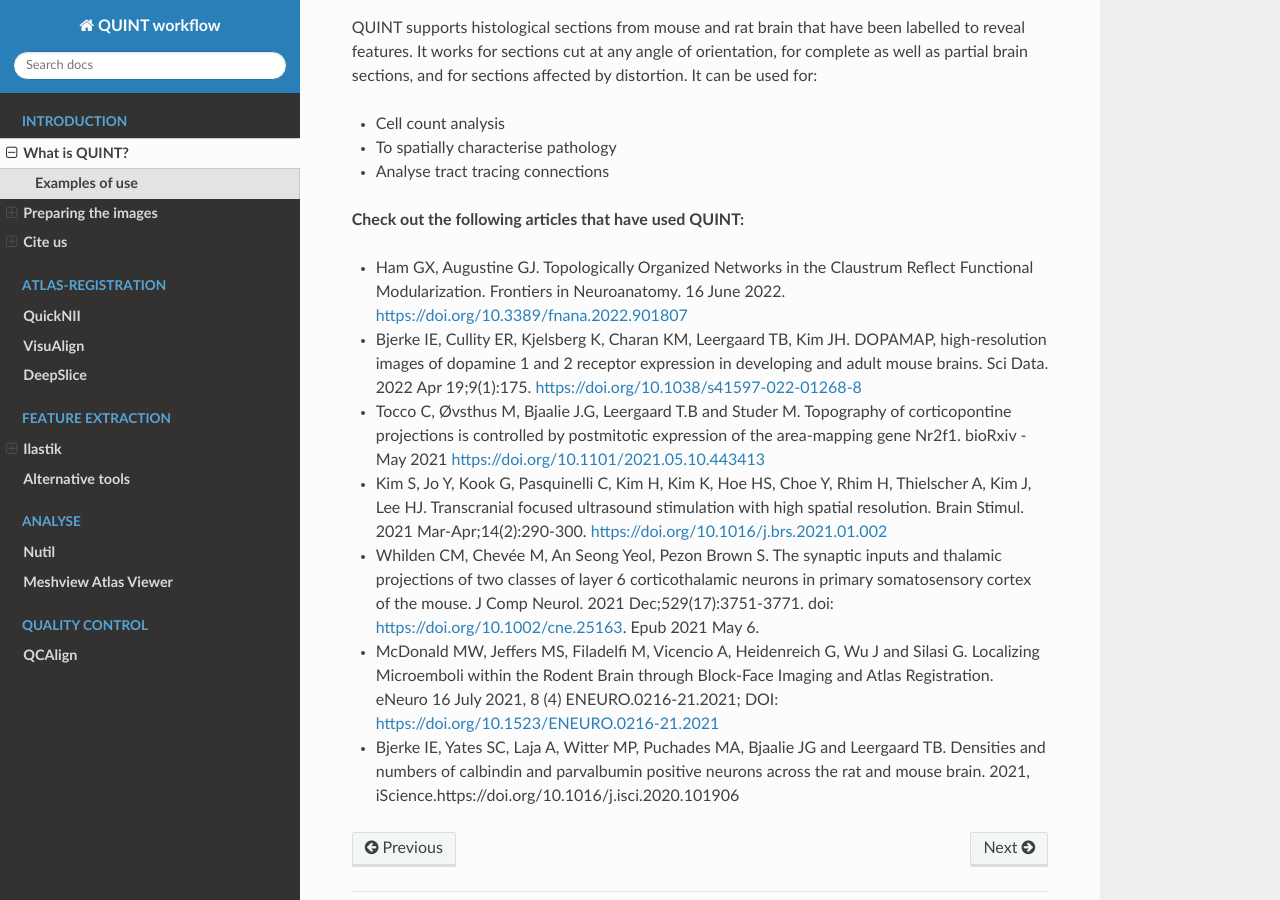
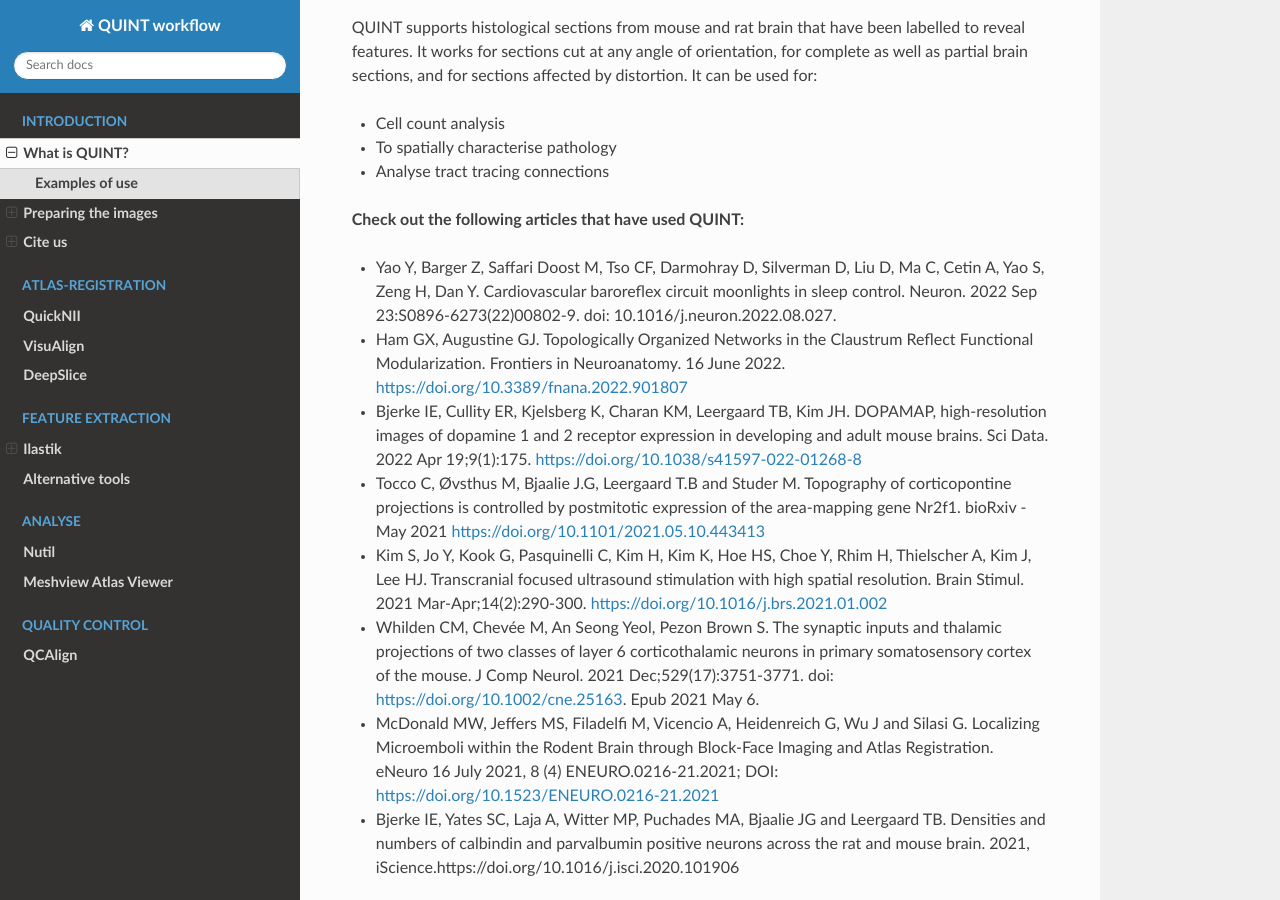
Before and after one commit to Neural-Systems-at-UIO/QUINT_workflow, a Sphinx documentation site: the page built from docs/QUINTintro.rst, in a window 1280 px wide and 900 px high, scrolled down 1571 px. Built offline with Sphinx 7.4.7 and the Read the Docs theme 2.0.0, drawn with Linux system fonts in a browser that asks for light colours.

Commit message:
Update QUINTintro.rst

```diff
--- a/docs/QUINTintro.rst
+++ b/docs/QUINTintro.rst
@@ -39,6 +39,8 @@
 
 **Check out the following articles that have used QUINT:**
 
+* Yao Y, Barger Z, Saffari Doost M, Tso CF, Darmohray D, Silverman D, Liu D, Ma C, Cetin A, Yao S, Zeng H, Dan Y. Cardiovascular baroreflex circuit moonlights in sleep control. Neuron. 2022 Sep 23:S0896-6273(22)00802-9. doi: 10.1016/j.neuron.2022.08.027.
+
 * Ham GX, Augustine GJ. Topologically Organized Networks in the Claustrum Reflect Functional Modularization. Frontiers in Neuroanatomy. 16 June 2022. https://doi.org/10.3389/fnana.2022.901807
 
 * Bjerke IE, Cullity ER, Kjelsberg K, Charan KM, Leergaard TB, Kim JH. DOPAMAP, high-resolution images of dopamine 1 and 2 receptor expression in developing and adult mouse brains. Sci Data. 2022 Apr 19;9(1):175. https://doi.org/10.1038/s41597-022-01268-8
```
